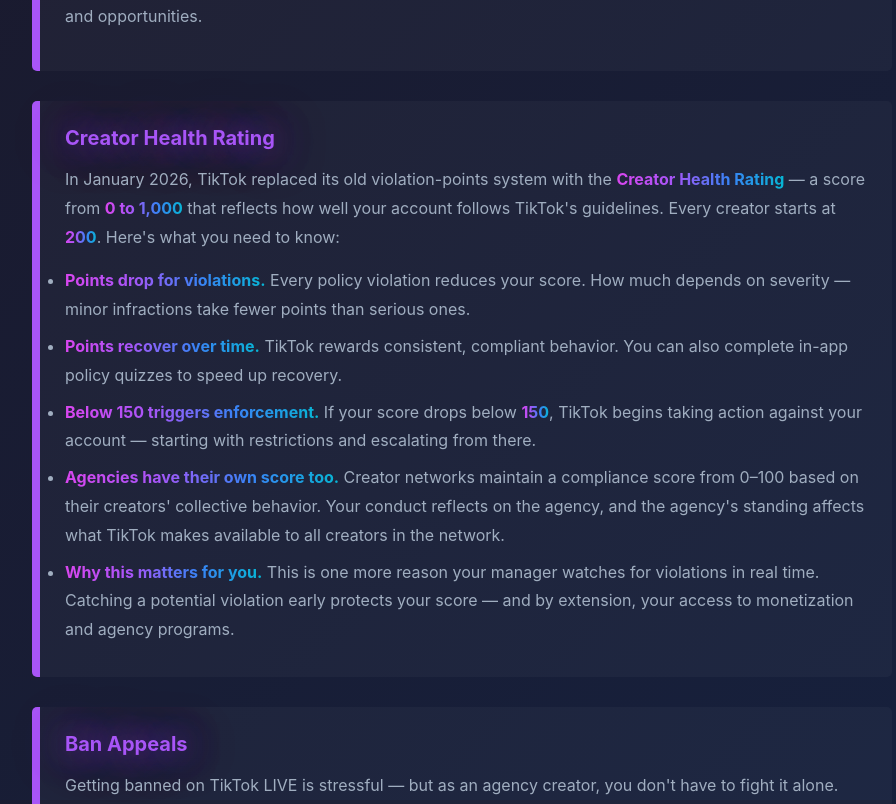
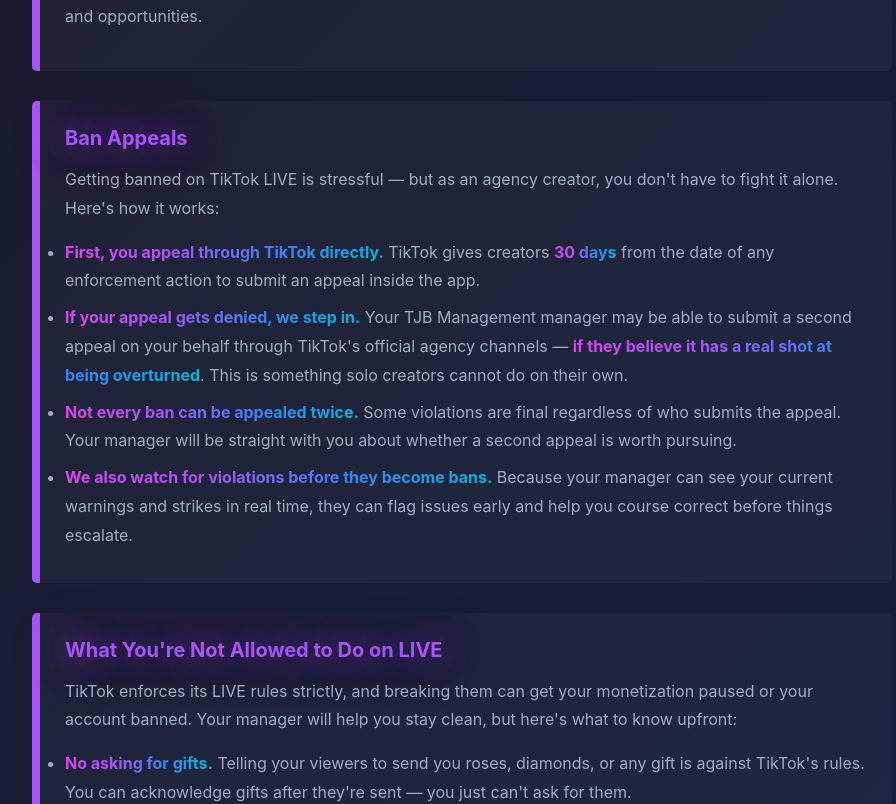
Before and after one commit to iamunrizzable/Website, a Next.js app: page /agency in a window 1280 px wide. Shown: the part 8000-8804 px from the top of the page, without its empty margins (178-1074 px from the left). Built offline with nearby package versions, Linux system fonts and the light colour scheme.

Commit message:
Remove Creator Health Rating section — TikTok Shop only, not LIVE creators
https://claude.ai/code/session_01AMCDCAPq8diabGEo6bckVs

```diff
--- a/app/agency/page.js
+++ b/app/agency/page.js
@@ -337,20 +337,6 @@ export default function AgencyPage() {
         </div>
 
         <div className="section">
-          <h2>Creator Health Rating</h2>
-          <p>
-            In January 2026, TikTok replaced its old violation-points system with the <strong>Creator Health Rating</strong> — a score from <span className="highlight">0 to 1,000</span> that reflects how well your account follows TikTok's guidelines. Every creator starts at <span className="highlight">200</span>. Here's what you need to know:
-          </p>
-          <ul>
-            <li><strong>Points drop for violations.</strong> Every policy violation reduces your score. How much depends on severity — minor infractions take fewer points than serious ones.</li>
-            <li><strong>Points recover over time.</strong> TikTok rewards consistent, compliant behavior. You can also complete in-app policy quizzes to speed up recovery.</li>
-            <li><strong>Below 150 triggers enforcement.</strong> If your score drops below <span className="highlight">150</span>, TikTok begins taking action against your account — starting with restrictions and escalating from there.</li>
-            <li><strong>Agencies have their own score too.</strong> Creator networks maintain a compliance score from 0–100 based on their creators' collective behavior. Your conduct reflects on the agency, and the agency's standing affects what TikTok makes available to all creators in the network.</li>
-            <li><strong>Why this matters for you.</strong> This is one more reason your manager watches for violations in real time. Catching a potential violation early protects your score — and by extension, your access to monetization and agency programs.</li>
-          </ul>
-        </div>
-
-        <div className="section">
           <h2>Ban Appeals</h2>
           <p>
             Getting banned on TikTok LIVE is stressful — but as an agency creator, you don't have to fight it alone. Here's how it works:
```
Also changed, not shown: app/streaming-basics/page.js (+0 -12 lines).
